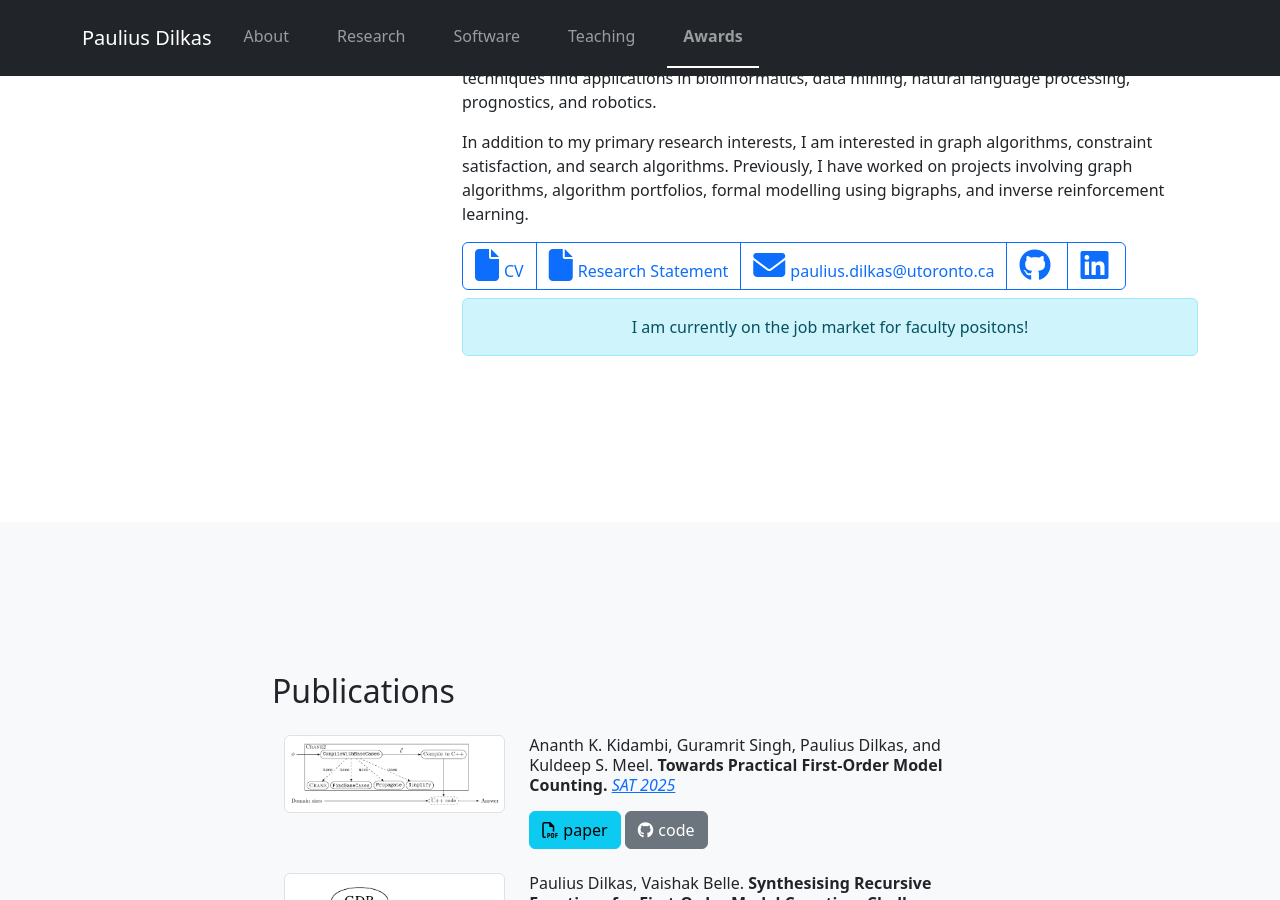
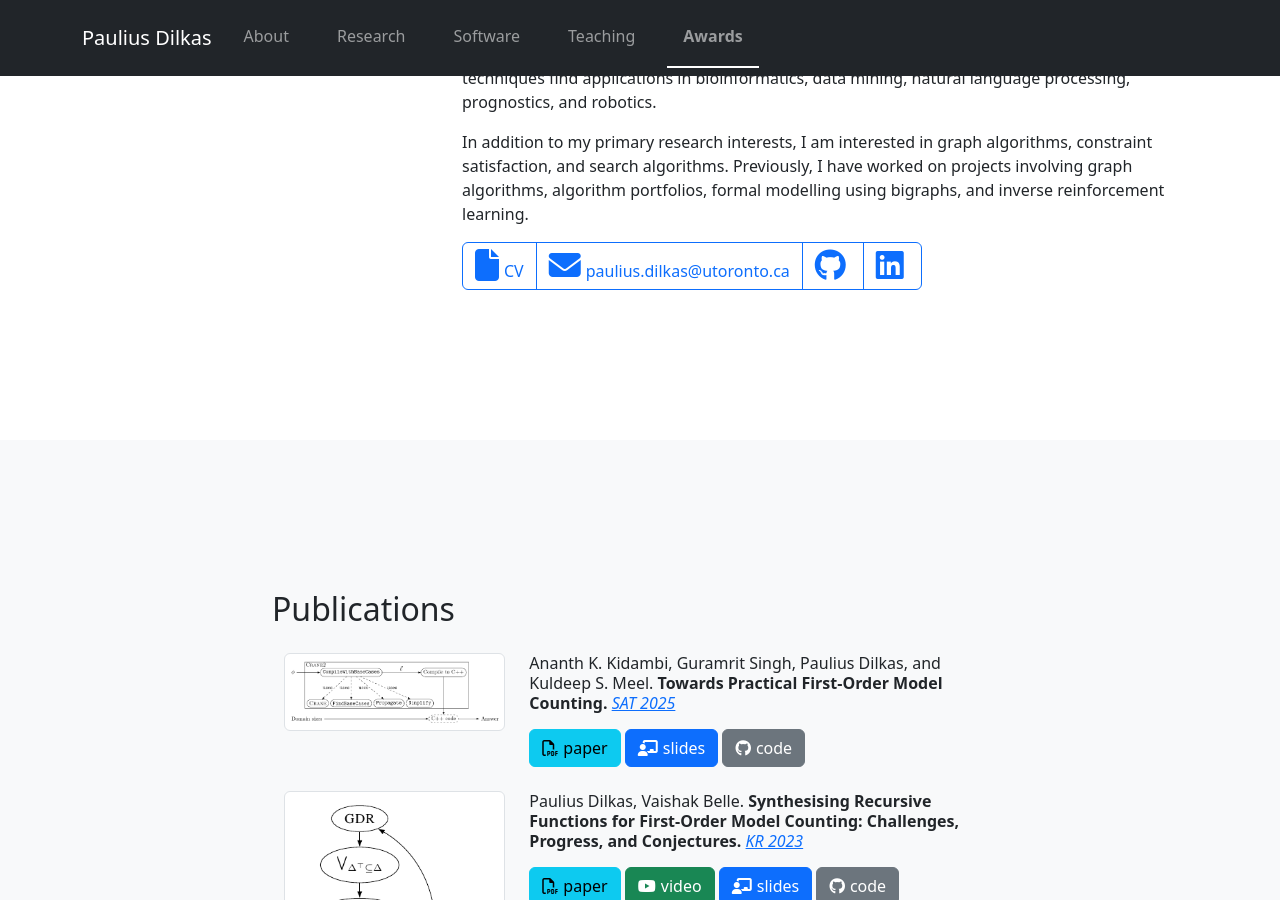
Before and after one commit to dilkas/dilkas.github.io, a Jekyll site: the page built from index.html, in a window 1280 px wide and 900 px high, scrolled down 458 px. Built offline with Jekyll 4.4.1, drawn with Linux system fonts in a browser that asks for light colours; nearby versions of some CDN libraries.

Commit message:
Add slides (and other minor changes)

```diff
--- a/index.html
+++ b/index.html
@@ -15,13 +15,9 @@ layout: default
                 <p class="text-justify">In addition to my primary research interests, I am interested in graph algorithms, constraint satisfaction, and search algorithms. Previously, I have worked on projects involving graph algorithms, algorithm portfolios, formal modelling using bigraphs, and inverse reinforcement learning.</p>
                 <div class="btn-group" role="group" aria-label="Links">
                     <a href="pdf/Paulius_Dilkas_CV.pdf" class="btn btn-outline-primary"><i class="fa-solid fa-file fa-2x"></i>CV</a>
-                    <a href="pdf/Paulius_Dilkas_research_statement.pdf" class="btn btn-outline-primary"><i class="fa-solid fa-file fa-2x"></i>Research Statement</a>
                     <a href="mailto:paulius.dilkas@utoronto.ca" class="btn btn-outline-primary"><i class="fas fa-envelope fa-2x"></i>paulius.dilkas@utoronto.ca</a>
                     <a href="https://github.com/dilkas" class="btn btn-outline-primary" aria-label="GitHub"><i class="fab fa-github fa-2x"></i></a>
                     <a href="https://www.linkedin.com/in/dilkas/" class="btn btn-outline-primary" aria-label="LinkedIn"><i class="fab fa-linkedin fa-2x"></i></a>
-                </div>
-                <div class="mt-2 alert alert-info text-center" role="alert">
-                    I am currently on the job market for faculty positons!
                 </div>
             </div>
         </div>
@@ -41,6 +37,7 @@ layout: default
                         <div class="col">
                             <p class="lh-sm">Ananth K. Kidambi, Guramrit Singh, Paulius Dilkas, and Kuldeep S. Meel. <strong>Towards Practical First-Order Model Counting.</strong> <em><a href="https://doi.org/10.4230/LIPIcs.SAT.2025.18">SAT 2025</a></em></p>
                             <a href="pdf/fomc2.pdf" class="btn btn-info"><i class="far fa-file-pdf"></i>paper</a>
+                            <a href="pdf/fomc2_slides.pdf" class="btn btn-primary"><i class="fas fa-chalkboard-teacher"></i>slides</a>
                             <a href="https://github.com/dilkas/sat25-ksdm" class="btn btn-secondary"><i class="fab fa-github"></i>code</a>
                         </div>
                     </div>
```
Also changed, not shown: 3 other files.
